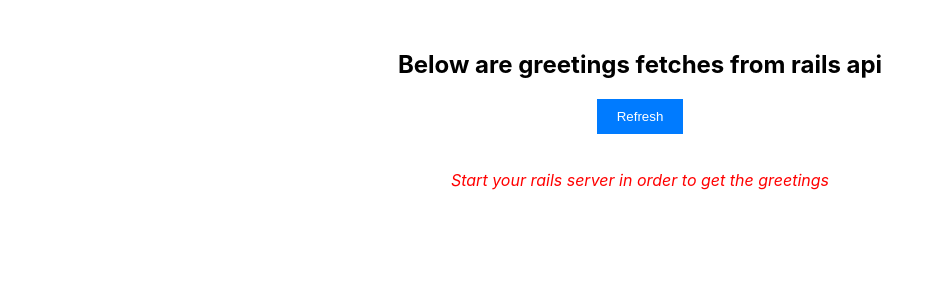
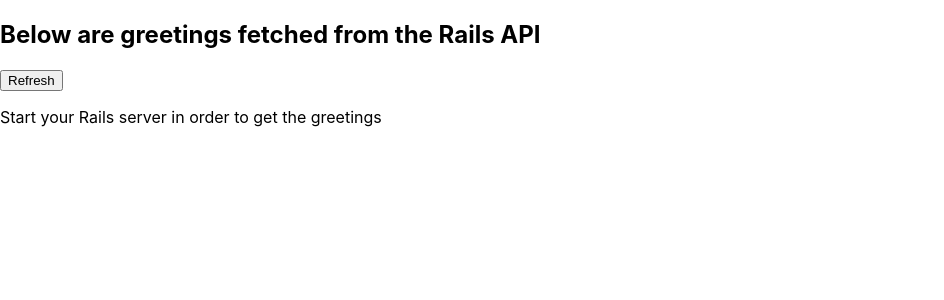
Before and after one commit to bhushan354/hello-rails-front-end, a React (Create React App) app: page / in a window 1280 px wide. Shown: the top 300 px of the page, without its empty margins (0-944 px from the left). Built offline with nearby package versions, Linux system fonts and the light colour scheme; no server answers.

Commit message:
Add seperate component for Greetings

```diff
--- a/package.json
+++ b/package.json
@@ -8,6 +8,7 @@
     "@testing-library/react": "^13.4.0",
     "@testing-library/user-event": "^13.5.0",
     "axios": "^1.6.7",
+    "prop-types": "^15.8.1",
     "react": "^18.2.0",
     "react-dom": "^18.2.0",
     "react-redux": "^9.1.0",
--- a/src/App.js
+++ b/src/App.js
@@ -1,7 +1,7 @@
-import './App.css';
 import React, { useEffect } from 'react';
 import { useAppSelector, useAppDispatch } from './redux/hooks';
 import { fetchGreeting } from './redux/slices/greetingSlice';
+import Greetings from './components/Greetings';
 
 const App = () => {
   const dispatch = useAppDispatch();
@@ -11,23 +11,19 @@
 
   useEffect(() => {
     dispatch(fetchGreeting());
-  }, []);
+  }, [dispatch]);
+
+  const handleRefresh = () => {
+    dispatch(fetchGreeting());
+  };
 
   return (
-    <div className="App">
-      <h2>Below are greetings fetches from rails api</h2>
-      <button
-        type="button"
-        onClick={() => {
-          dispatch(fetchGreeting());
-        }}
-      >
-        Refresh
-      </button>
-      {loading && <p>Loading...</p>}
-      {error && <p className="error-message">Start your rails server in order to get the greetings</p>}
-      <h1>{greeting}</h1>
-    </div>
+    <Greetings
+      greeting={greeting}
+      loading={loading}
+      error={error}
+      onRefresh={handleRefresh}
+    />
   );
 };
 
--- /dev/null
+++ b/src/components/Greetings.js
@@ -0,0 +1,29 @@
+import React from 'react';
+// eslint-disable-next-line
+import PropTypes from 'prop-types';
+
+const Greetings = ({
+  greeting, loading, error, onRefresh,
+}) => (
+  <div className="App">
+    <h2>Below are greetings fetched from the Rails API</h2>
+    <button
+      type="button"
+      onClick={onRefresh}
+    >
+      Refresh
+    </button>
+    {loading && <p>Loading...</p>}
+    {error && <p className="error-message">Start your Rails server in order to get the greetings</p>}
+    {!loading && !error && <h1>{greeting}</h1>}
+  </div>
+);
+
+Greetings.propTypes = {
+  greeting: PropTypes.string.isRequired,
+  loading: PropTypes.bool.isRequired,
+  error: PropTypes.bool.isRequired,
+  onRefresh: PropTypes.func.isRequired,
+};
+
+export default Greetings;
```
Also changed, not shown: 1 other file (tests, documents, lock files or other folders).
